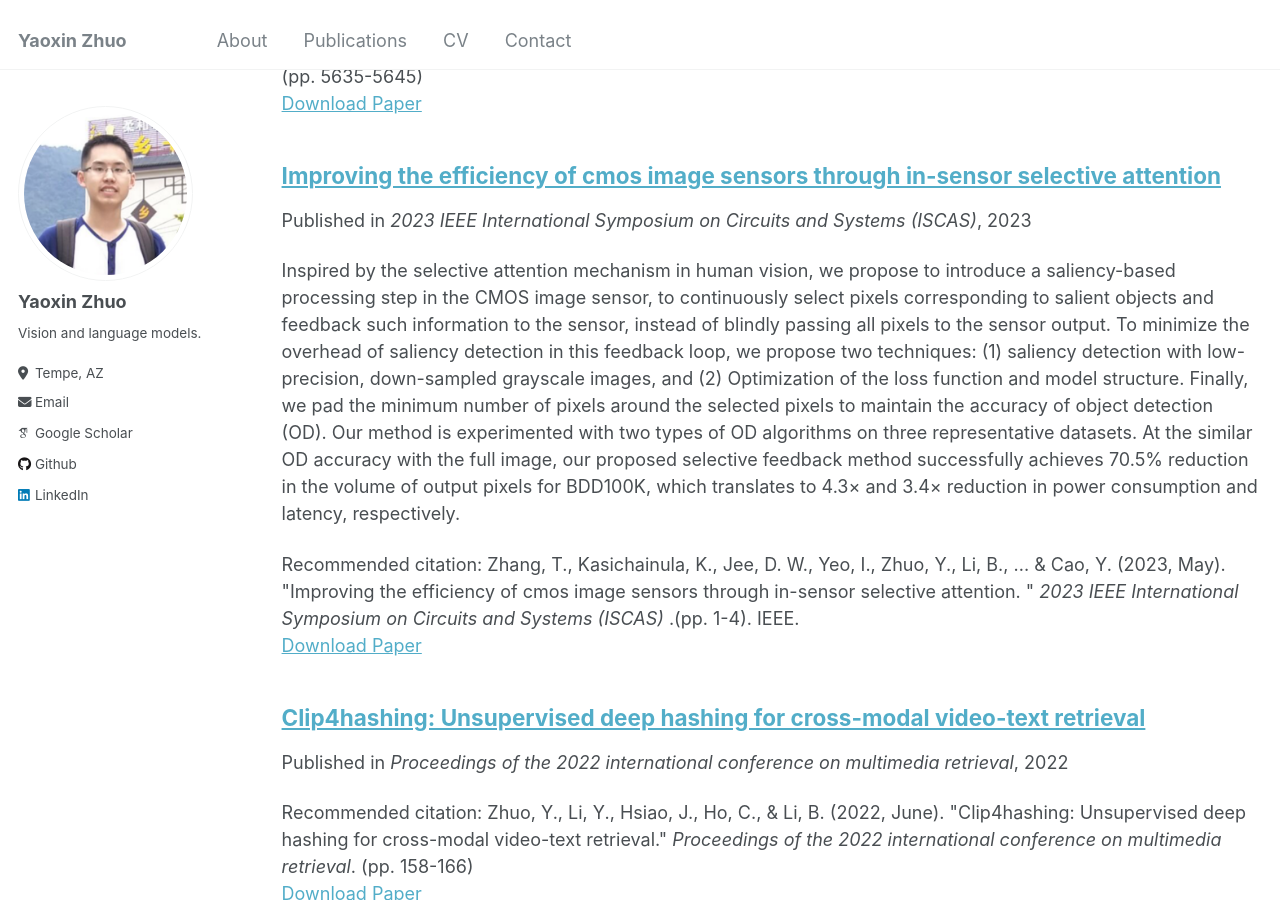
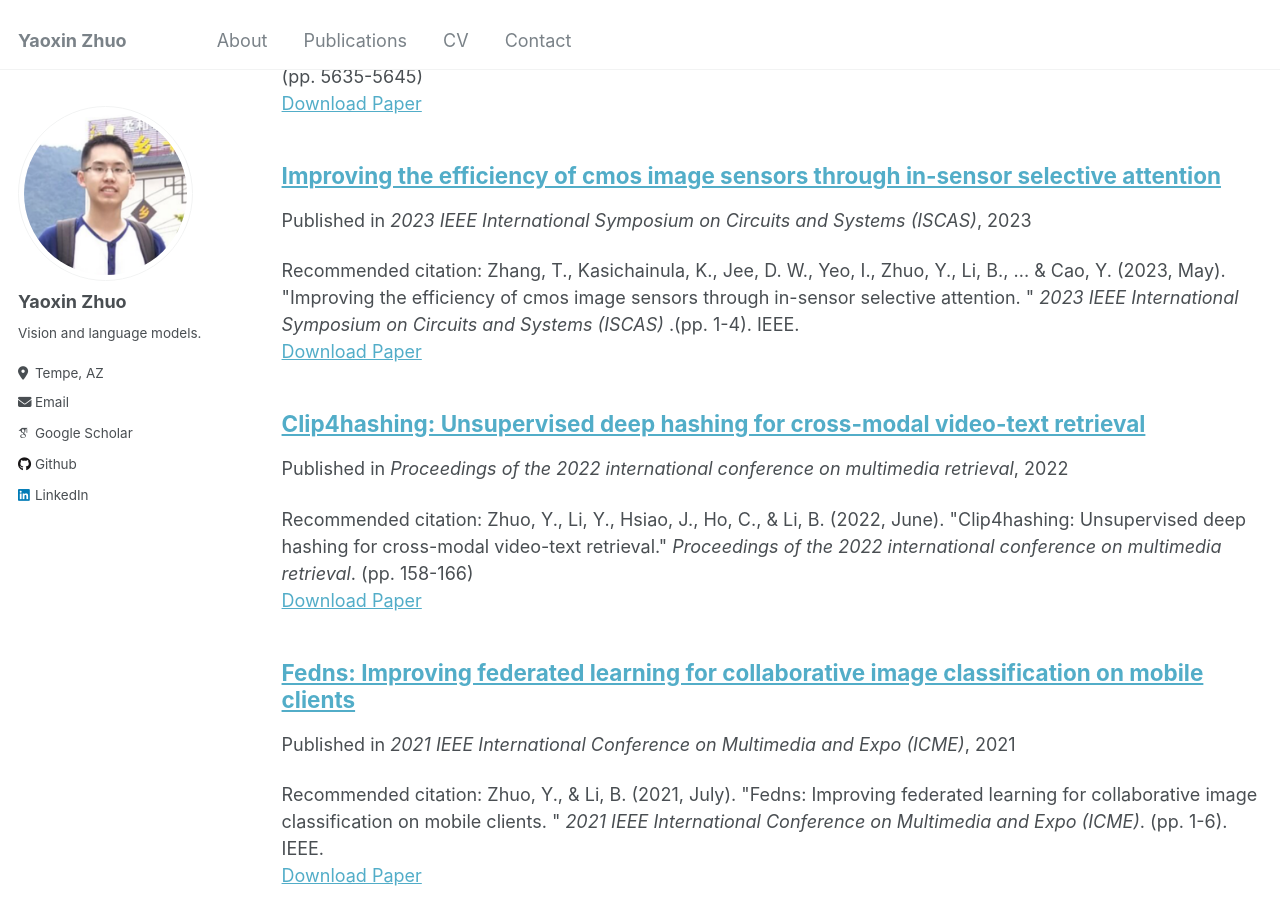
Before and after one commit to yaoxinzhuo/yaoxinzhuo.github.io, a Jekyll site: the page built from _pages/publications.md, in a window 1280 px wide and 900 px high, scrolled down 681 px. Built offline with Jekyll 4.4.1, drawn with Linux system fonts in a browser that asks for light colours; some web fonts are replaced.

Commit message:
Update 2023-improving.md

```diff
--- a/_publications/2023-improving.md
+++ b/_publications/2023-improving.md
@@ -2,7 +2,6 @@
 title: "Improving the efficiency of cmos image sensors through in-sensor selective attention"
 collection: publications
 permalink: /publication/2023-improving
-excerpt: 'Inspired by the selective attention mechanism in human vision, we propose to introduce a saliency-based processing step in the CMOS image sensor, to continuously select pixels corresponding to salient objects and feedback such information to the sensor, instead of blindly passing all pixels to the sensor output. To minimize the overhead of saliency detection in this feedback loop, we propose two techniques: (1) saliency detection with low-precision, down-sampled grayscale images, and (2) Optimization of the loss function and model structure. Finally, we pad the minimum number of pixels around the selected pixels to maintain the accuracy of object detection (OD). Our method is experimented with two types of OD algorithms on three representative datasets. At the similar OD accuracy with the full image, our proposed selective feedback method successfully achieves 70.5% reduction in the volume of output pixels for BDD100K, which translates to 4.3× and 3.4× reduction in power consumption and latency, respectively.'
 date: 2023-05-21
 venue: '2023 IEEE International Symposium on Circuits and Systems (ISCAS)'
 paperurl: 'http://academicpages.github.io/files/2023-improving.pdf'
```
